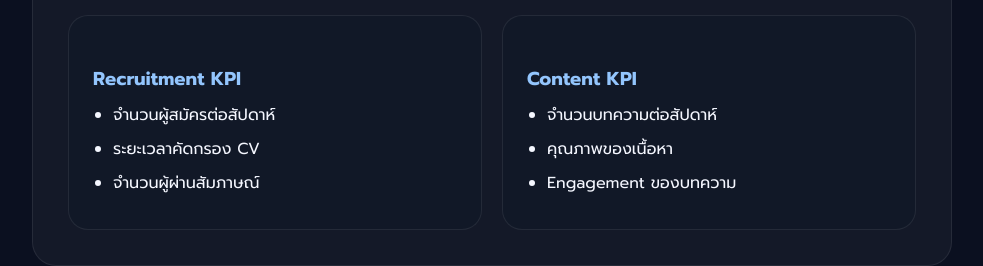
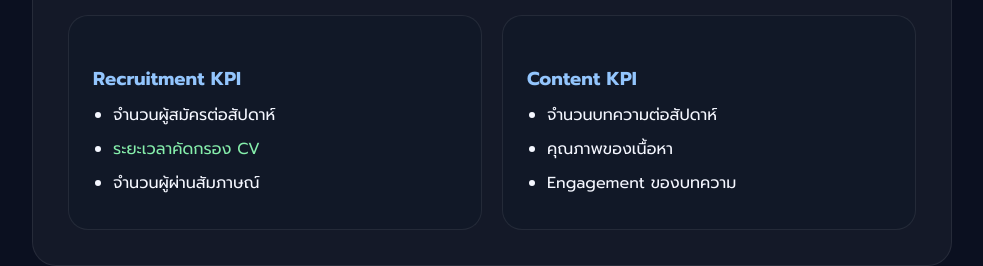
Before and after one commit to pern41/claude-work-dashboard, a plain HTML site: page sop_hr.html in a window 1280 px wide. Shown: the part 2260-2526 px from the top of the page, without its empty margins (288-1271 px from the left). Drawn offline with Linux system fonts and the light colour scheme.

Commit message:
Update sop_hr.html

```diff
--- a/sop_hr.html
+++ b/sop_hr.html
@@ -655,7 +655,7 @@
           <h3>Recruitment KPI</h3>
           <ul>
             <li>จำนวนผู้สมัครต่อสัปดาห์</li>
-            <li>ระยะเวลาคัดกรอง CV</li>
+            <li><div class="solution">ระยะเวลาคัดกรอง CV</div></li>
             <li>จำนวนผู้ผ่านสัมภาษณ์</li>
           </ul>
         </div>
```
